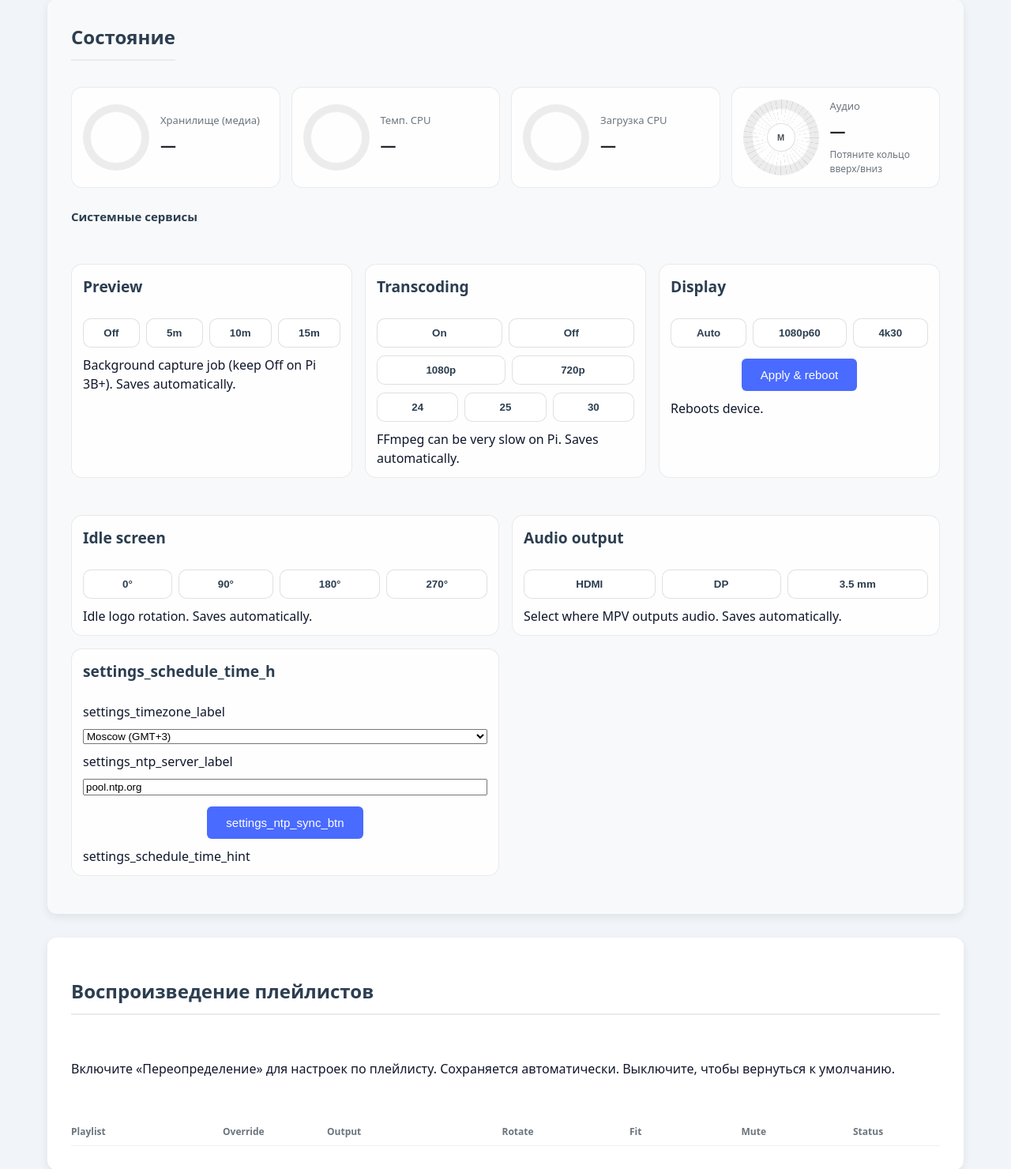
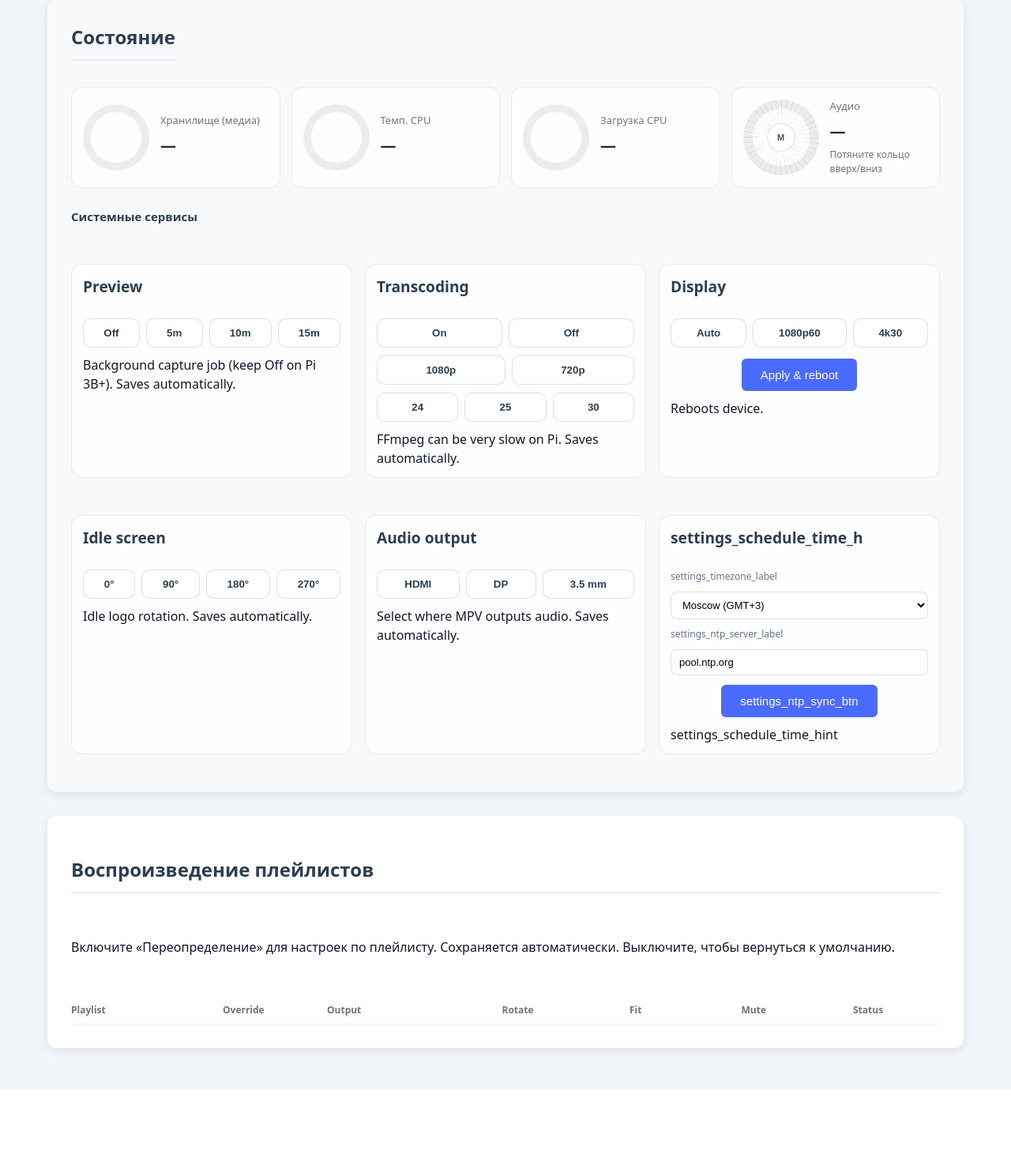
Before and after one commit to kirpodolak/dsign, a Python web app: template dsign/templates/settings.html in a window 1280 px wide. Shown: the part 98-1578 px from the top of the page at 79% size. After the commit the page ends 1477 px from the top, so only its background shows below. Run offline with Jinja, Linux system fonts and the light colour scheme; the template is opened without the code that fills it: most values are stand-ins (such as "Sample title", 1, 10 or a date in 2020).

Commit message:
Update settings.css

```diff
--- a/dsign/static/css/settings.css
+++ b/dsign/static/css/settings.css
@@ -15,7 +15,7 @@
     margin: 14px 0 18px 0;
 }
 .settings-tiles-row--secondary {
-    grid-template-columns: repeat(2, minmax(0, 1fr));
+    grid-template-columns: repeat(auto-fit, minmax(220px, 1fr));
     margin-top: 4px;
 }
 .settings-tile {
@@ -43,6 +43,27 @@
 }
 .settings-tile .submit-btn {
     align-self: center;
+}
+
+.settings-field-label {
+    font-size: 12px;
+    color: #64748b;
+    margin: 0;
+    font-weight: 500;
+}
+
+.settings-select,
+.settings-input {
+    width: 100%;
+    padding: 8px 10px;
+    border: 1px solid rgba(0, 0, 0, 0.12);
+    border-radius: 8px;
+    font-size: 13px;
+    background: #fff;
+}
+
+.settings-tile--schedule-time .tile-actions {
+    margin-top: 2px;
 }
 
 @media (max-width: 980px) {
```
